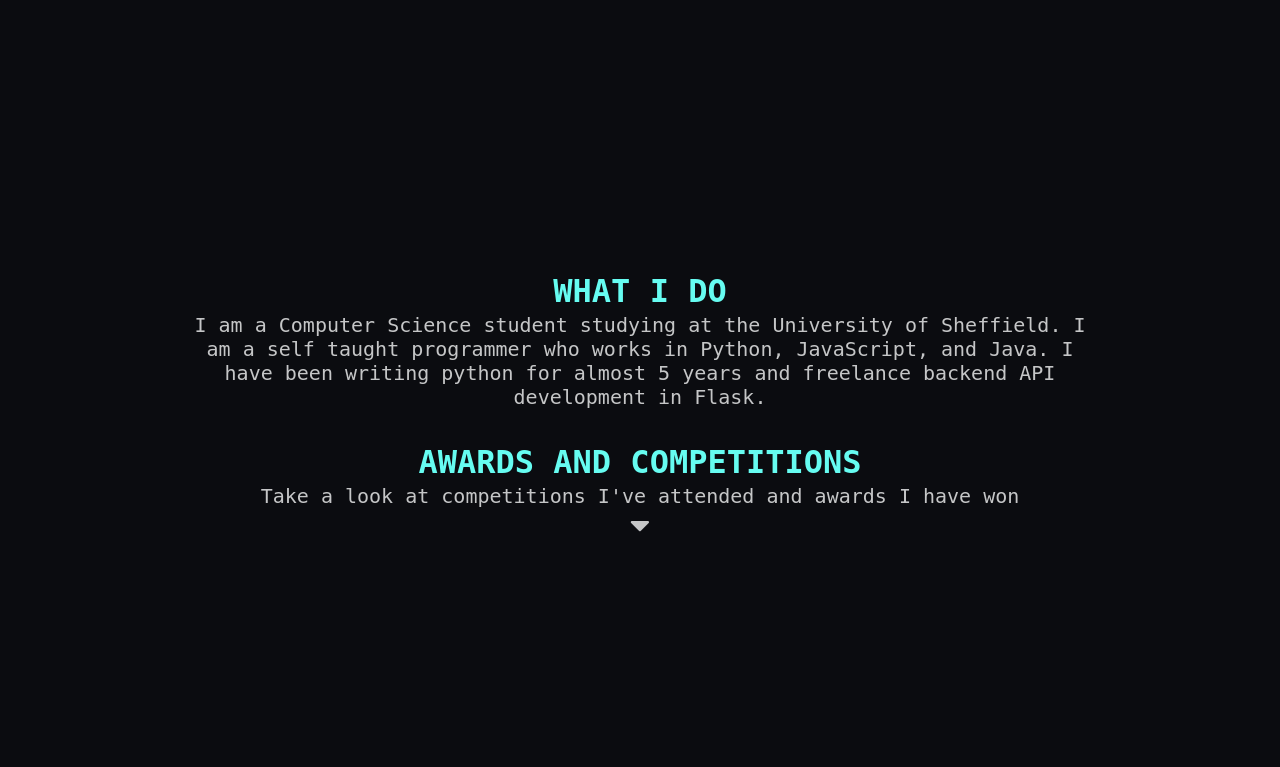
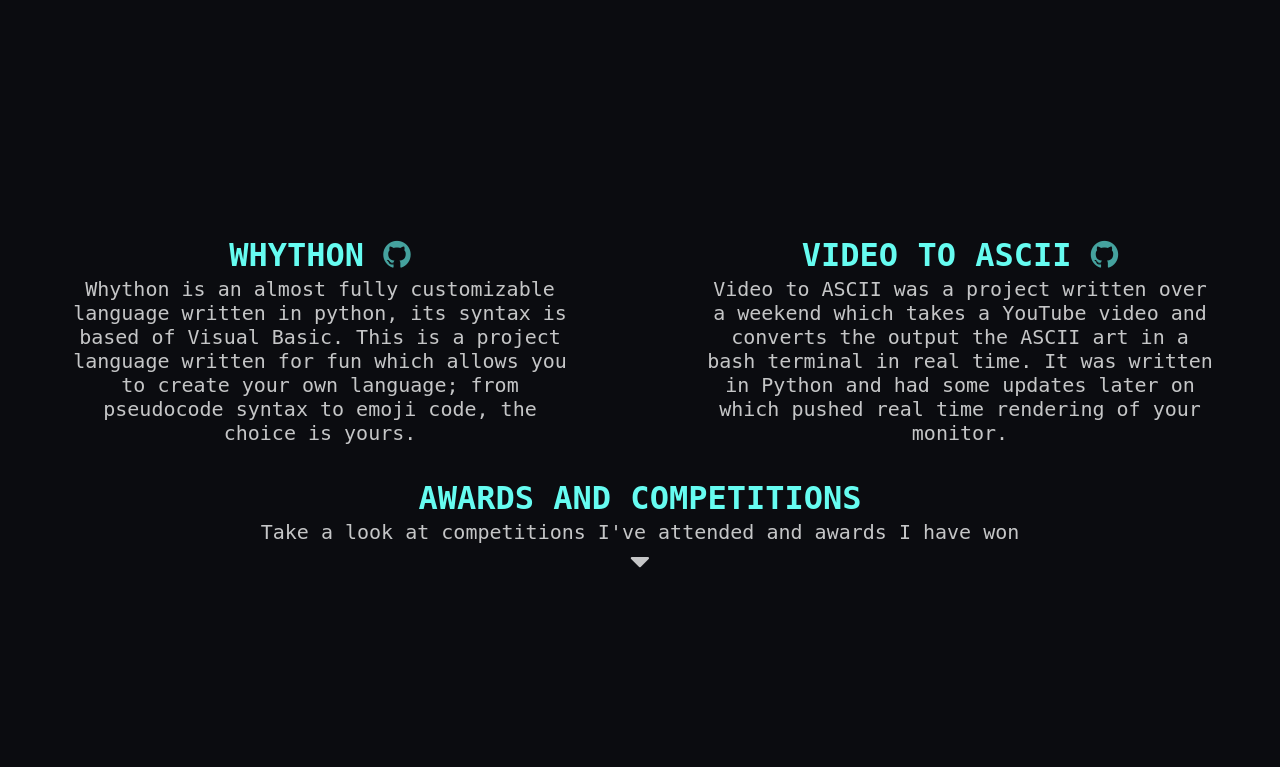
Before and after one commit to NexInfinite/portfolio, a Flask app: page / in a window 1280 px wide. Shown: the part 1577-2344 px from the top of the page. Run offline with Flask 2, Linux system fonts and the light colour scheme; some web fonts are replaced.

Commit message:
added github page

```diff
--- a/code/static/styles/main.css
+++ b/code/static/styles/main.css
@@ -30,23 +30,27 @@ body {
     font-family: 'Martian Mono', monospace;
     overflow: hidden;
 }
-
 [class^="icon-"], [class*=" icon-"] {
     display: inline-block;
     width: 100%;
 }
+.github { color: var(--secondary-main ); }
+a:link { text-decoration: none; }
+a:visited { text-decoration: none; }
+a:hover { text-decoration: none; }
+a:active { text-decoration: none; }
 
 /* Headers */
 header h1, header h2, section h1, section h2 { text-align: center; margin: 0; padding: 0 0 0.1em 0; }
 header h1 { color: var(--main); font-weight: var(--font-weight-bold); font-size: 3em; }
 header h2 { color: var(--accent); font-weight: var(--font-weight-light); font-size: 1.5em; }
-header .fa, section .fa {
+header [class*=" icon-"], section [class*=" icon-"] {
     color: var(--accent);
     font-size: 2em;
     text-align: center;
     transition: font-size var(--transition-duration) ease-in-out, color var(--transition-duration) ease-in-out;
 }
-header .fa:hover, section .fa:hover {
+header [class*=" icon-"]:hover, section [class*=" icon-"]:hover {
     font-size: 3em;
     color: var(--main);
     cursor: pointer;
@@ -58,9 +62,7 @@ section h1 { color: var(--main); font-weight: var(--font-weight-bold); font-size
 section h2 { color: var(--accent); font-weight: var(--font-weight-light); font-size: 1.25em; }
 
 /* Particle.js */
-.particles-js-canvas-el{
-    position: absolute;
-}
+.particles-js-canvas-el{ position: absolute; }
 #particles-js {
     width: 100%;
     height: 100%;
@@ -86,10 +88,20 @@ section h2 { color: var(--accent); font-weight: var(--font-weight-light); font-s
     justify-content: center;
     align-content: center;
 }
-.grid-item {
-    max-width: 70vw;
+.grid-item { max-width: 70vw; }
+
+/* Project row */
+.projects-row {
+    display: grid;
+    grid-template-columns: auto auto;
+    grid-template-rows: auto;
+    justify-content: center;
+    align-content: center;
 }
+.project-item { max-width: 40vw; margin: 0 4em 0 4em;}
 
 #landing {grid-row: 1;}
 #what-i-do {grid-row: 2;}
 #favourite-projects {grid-row: 3;}
+#whython {grid-column: 1;}
+#video-to-ascii {grid-column: 2;}
--- a/code/templates/index.html
+++ b/code/templates/index.html
@@ -30,11 +30,17 @@
     </div>
 
     <div class="grid-row" id="favourite-projects">
-        <section class="grid-item">
-            <h1>WHAT I DO</h1>
-            <h2>I am a Computer Science student studying at the University of Sheffield. I am a self taught programmer who works in Python, JavaScript, and Java. I have been writing python for almost 5 years and freelance backend API development in Flask. </h2>
-        </section>
-        <section class="grid-item">
+        <div class="projects-row">
+            <section class="project-item" id="whython">
+                <h1>WHYTHON&hairsp;<a class="github" href="https://github.com/nexinfinite/whython" target="_blank"><i class="fa fa-github"></i></a></h1>
+                <h2>Whython is an almost fully customizable language written in python, its syntax is based of Visual Basic. This is a project language written for fun which allows you to create your own language; from pseudocode syntax to emoji code, the choice is yours.</h2>
+            </section>
+            <section class="project-item" id="video-to-ascii">
+                <h1>VIDEO TO ASCII&hairsp;<a class="github" href="https://github.com/nexinfinite/video-to-ascii" target="_blank"><i class="fa fa-github"></i></a></h1>
+                <h2>Video to ASCII was a project written over a weekend which takes a YouTube video and converts the output the ASCII art in a bash terminal in real time. It was written in Python and had some updates later on which pushed real time rendering of your monitor.</h2>
+            </section>
+        </div>
+        <section class="grid-item" style="max-width: 100vw !important">
             <h1>AWARDS AND COMPETITIONS</h1>
             <h2>Take a look at competitions I've attended and awards I have won</h2>
             <a href="#landing"><i class="fa fa-caret-down icon-caret-down"></i></a>
```
